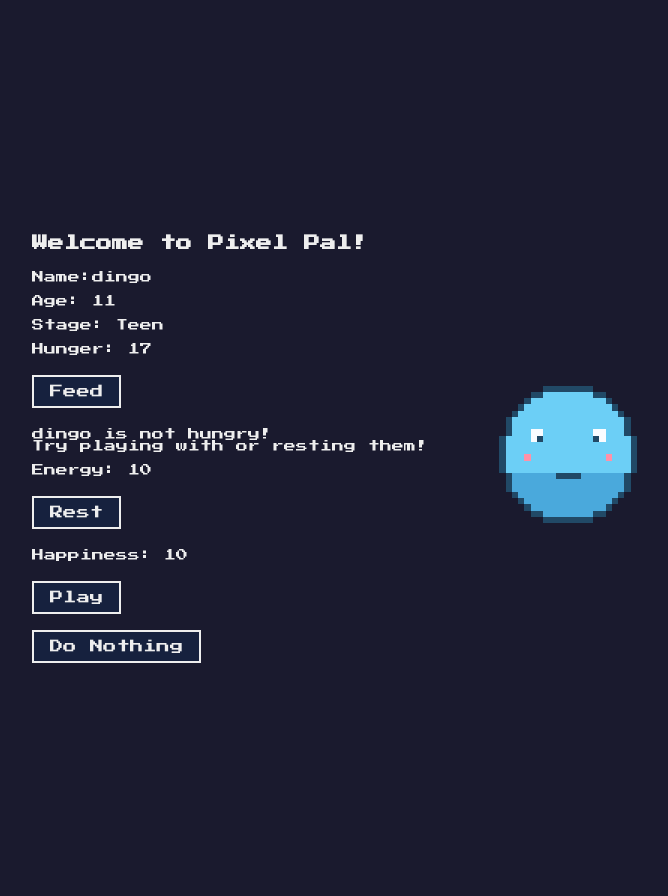
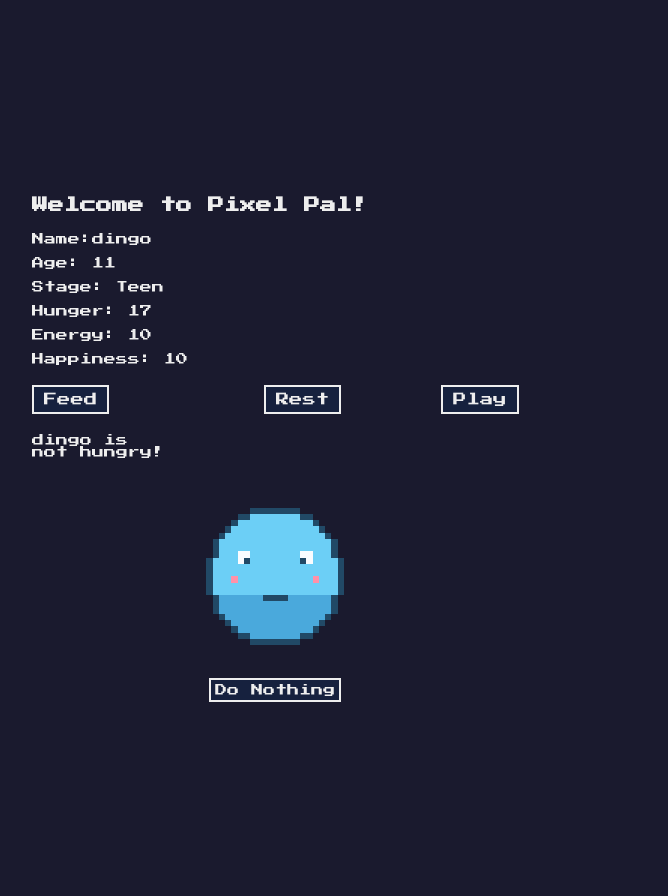
Before and after one commit to joshmaddigan/pixel-pal, a Flask app: page / in a window 1280 px wide. Shown: the whole page, without its empty margins (208-876 px from the left). Run offline with Flask 3, Linux system fonts and the light colour scheme; the visitor is signed in with stand-in values (Sample User, id 1).

Commit message:
css styling update

```diff
--- a/static/styles.css
+++ b/static/styles.css
@@ -23,12 +23,23 @@ body {
     width: 100%;
     align-items: center;
 }
+.button-row {
+    display: flex;
+    flex-direction: row;
+    align-items: flex-start;
+    gap: 100px;
+}
+.nothing-btn{
+    font-size: 12px;
+    padding: 4px;
+
+}
 button {
     font-family: 'Press Start 2P', cursive;
     background-color: #16213e;
     color: #eee;
     border: 2px solid #eee;
-    padding: 8px 16px;
+    padding: 6px 10px;
     cursor: pointer;
     margin: 8px 0;
 }
@@ -38,6 +49,11 @@ button:hover {
     color: #1a1a2e;
 }
 
+.sprite-panel {
+    display: flex;
+    flex-direction: column;
+    align-items: center;
+}
 .sprite-panel img {
     width: 200px;
     image-rendering: pixelated;
--- a/templates/index.html
+++ b/templates/index.html
@@ -12,41 +12,44 @@
     <p> Age: {{ age }}</p>
     <p> Stage: {{ evo_stage }}</p>
     <p> Hunger: {{ hunger }}</p>
-        {% if can_feed %}
+    <p> Energy: {{ energy }}</p>
+    <p> Happiness: {{ happiness }}</p>
+
+<div class ="button-row">
+         <div>
+            {% if can_feed %}
             <button type="submit" disabled>Feed</button>
-            <p> {{ name }} is not hungry! <br>
-                Try playing with or resting them!</p>
+            <p> {{ name }} is<br>
+                not hungry!</p>
         {% else %}
             <form action="/feed" method="POST">
                 <button type="submit">Feed</button>
             </form>
         {% endif %}
-
-    <p> Energy: {{ energy }}</p>
+        </div>
+    <div>
     {% if can_rest %}
         <button type="submit" disabled>Rest</button>
-        <p> {{ name }} is not tired! <br>
-            Try playing with or feeding them!</p>
+        <p> {{ name }} is<br>
+            not tired!</p>
     {% else %}
         <form action="/rest" method="POST">
             <button type="submit">Rest</button>
         </form>
     {% endif %}
-
-    <p> Happiness: {{ happiness }}</p>
+</div>
+<div>
         {% if can_play %}
         <button type="submit" disabled>Play</button>
-        <p> {{ name }} is too tired to play! <br>
-            Try resting or feeding them!</p>
+        <p> {{ name }} is <br>
+            too tired <br>
+            to play!</p>
     {% else %}
         <form action="/play" method="POST">
             <button type="submit">Play</button>
         </form>
     {% endif %}
-
-    <form action="/idle" method="POST">
-        <button type="submit">Do Nothing</button>
-    </form>
+    </div>
 
     {% for message in get_flashed_messages() %}
     <p>{{ message }}</p>
@@ -55,6 +58,9 @@
 
         <div class="sprite-panel">
         <img src="/static/sprites/{{ get_sprite }}" alt="PixelPal">
+        <form action="/idle" method="POST">
+        <button type="submit" class="nothing-btn">Do Nothing</button>
+    </form>
     </div>
 </div>
 </body>
```
